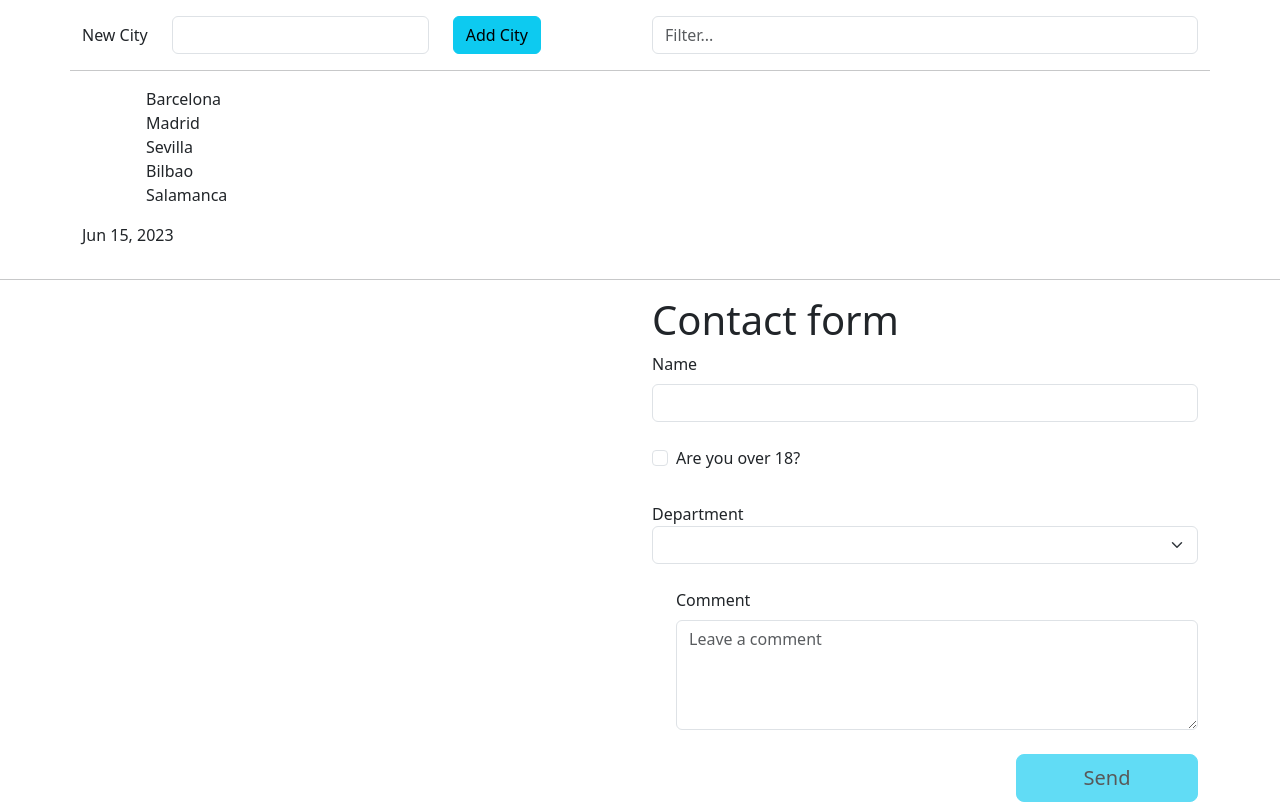
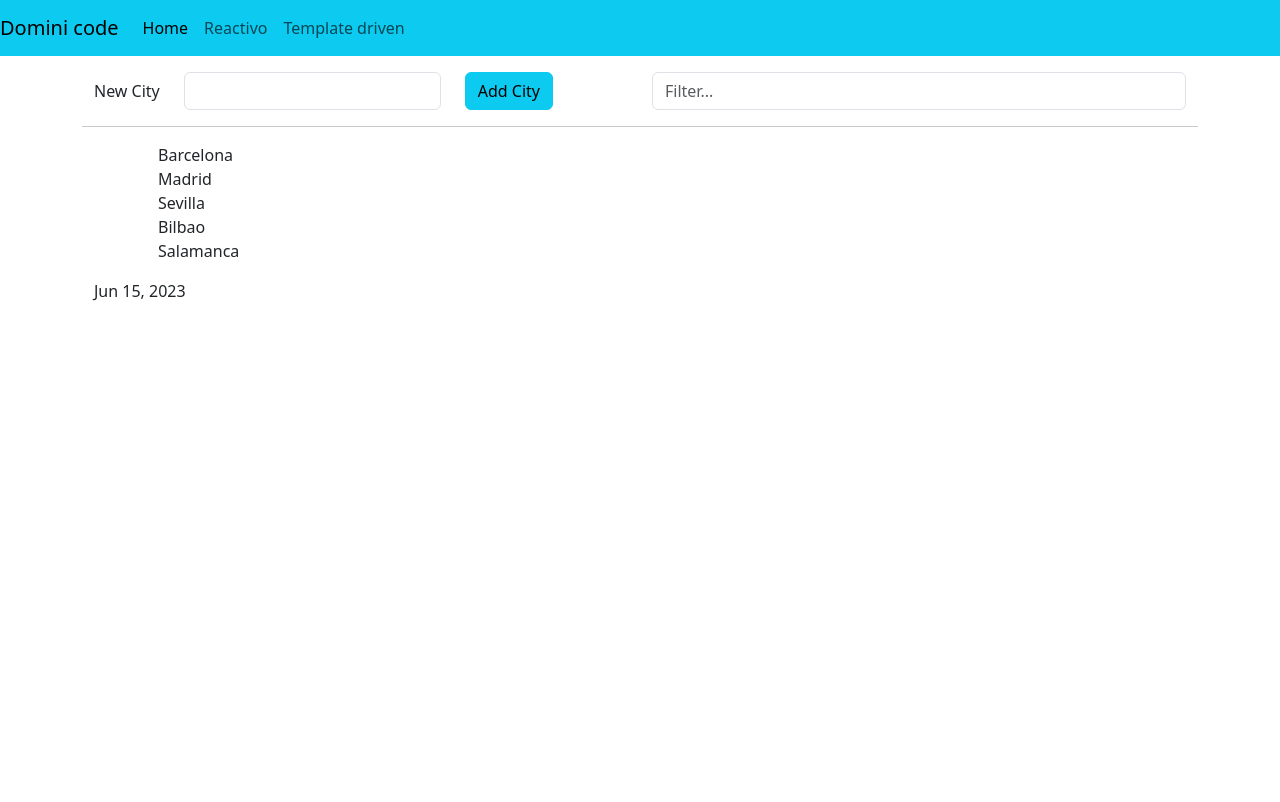
Before and after one commit to Sahurtaro/entrenamiento-angular, an Angular app: page /home in a window 1280 px wide. Built offline with nearby package versions, Linux system fonts and the light colour scheme.

Commit message:
Día 16 - Configuración de rutas

```diff
--- a/src/app/app.component.html
+++ b/src/app/app.component.html
@@ -1,49 +1,8 @@
+<app-navbar></app-navbar>
 <div class="container">
   <div class="row">
-    <div class="col-md-6 my-3">
-      <app-form-new-item
-        (newItemEvent)="addNewCity($event)"
-        [label]="'City'"
-        [className]="'btn-info'"
-      ></app-form-new-item>
-    </div>
-    <div class="col-md-6 my-3">
-      <input
-        type="text"
-        class="form-control"
-        placeholder="Filter..."
-        [(ngModel)]="criteria"
-      />
-    </div>
-    <hr />
-    <div class="col-md-8">
-      <ul>
-        <app-cities
-          *ngFor="let city of cities | filter : criteria"
-          (cityClickedEvent)="onCityClicked($event)"
-          [city]="city"
-          [selection]="selection"
-        ></app-cities>
-      </ul>
-    </div>
-    <p>{{ "6/15/2023, 10:18 AM " | date }}</p>
-    <div class="col-md-4">
-      <div *ngIf="selection">
-        <p>Your city is {{ selection }}</p>
-
-        <app-button (click)="onClear()" [color]="'blue'" [label]="'Clear'" />
-      </div>
+    <div class="col-12">
+      <router-outlet></router-outlet>
     </div>
   </div>
 </div>
-<hr />
-<div class="container">
-  <div class="row">
-    <div class="col-6">
-      <!-- <app-contact></app-contact> -->
-    </div>
-    <div class="col-6">
-      <app-contact-reactive></app-contact-reactive>
-    </div>
-  </div>
-</div>
--- a/src/app/contact/contact.component.html
+++ b/src/app/contact/contact.component.html
@@ -1,4 +1,3 @@
-<pre>{{ contactForm.value | json }}</pre>
 <h1>Contact form</h1>
 <form (ngSubmit)="onSubmit(contactForm.value)" #contactForm="ngForm">
   <div class="mb-4">
--- /dev/null
+++ b/src/app/home/home.component.html
@@ -0,0 +1,37 @@
+<div class="container">
+  <div class="row">
+    <div class="col-md-6 my-3">
+      <app-form-new-item
+        (newItemEvent)="addNewCity($event)"
+        [label]="'City'"
+        [className]="'btn-info'"
+      ></app-form-new-item>
+    </div>
+    <div class="col-md-6 my-3">
+      <input
+        type="text"
+        class="form-control"
+        placeholder="Filter..."
+        [(ngModel)]="criteria"
+      />
+    </div>
+    <hr />
+    <div class="col-md-8">
+      <ul>
+        <app-cities
+          *ngFor="let city of cities | filter : criteria"
+          (cityClickedEvent)="onCityClicked($event)"
+          [city]="city"
+          [selection]="selection"
+        ></app-cities>
+      </ul>
+    </div>
+    <p>{{ "6/15/2023, 10:18 AM " | date }}</p>
+    <div class="col-md-4">
+      <div *ngIf="selection">
+        <p>Your city is {{ selection }}</p>
+        <app-button (click)="onClear()" [color]="'blue'" [label]="'Clear'" />
+      </div>
+    </div>
+  </div>
+</div>
--- /dev/null
+++ b/src/app/home/home.component.ts
@@ -0,0 +1,27 @@
+import { Component } from '@angular/core';
+
+@Component({
+  selector: 'app-home',
+  templateUrl: './home.component.html',
+  styleUrls: ['./home.component.scss'],
+})
+export class HomeComponent {
+  criteria = '';
+  cities = ['Barcelona', 'Madrid', 'Sevilla', 'Bilbao', 'Salamanca'];
+  name!: string;
+  selection!: string;
+  url =
+    'https://assets.nintendo.com/image/upload/ar_16:9,c_lpad,w_656/b_white/f_auto/q_auto/ncom/software/switch/70010000003208/4643fb058642335c523910f3a7910575f56372f612f7c0c9a497aaae978d3e51';
+  title = 'Día 4 del reto';
+
+  addNewCity(city: string): void {
+    this.cities.push(city);
+  }
+  onCityClicked(city: string): void {
+    console.log('City ->', city);
+    this.selection = city;
+  }
+  onClear(): void {
+    this.selection = '';
+  }
+}
--- /dev/null
+++ b/src/app/navbar/navbar.component.html
@@ -0,0 +1,39 @@
+<nav class="navbar navbar-expand-lg navbar-light bg-info">
+  <a class="navbar-brand" routerLink="/home">Domini code</a>
+  <button
+    class="navbar-toggler"
+    type="button"
+    data-toggle="collapse"
+    data-target="#navbarNav"
+    aria-controls="navbarNav"
+    aria-expanded="false"
+    aria-label="Toggle navigation"
+  >
+    <span class="navbar-toggler-icon"></span>
+  </button>
+  <div class="collapse navbar-collapse" id="navbarNav">
+    <ul class="navbar-nav">
+      <li class="nav-item">
+        <a class="nav-link" routerLinkActive="active" routerLink="/home"
+          >Home
+        </a>
+      </li>
+      <li class="nav-item">
+        <a
+          class="nav-link"
+          routerLinkActive="active"
+          routerLink="/contact-reactive"
+          >Reactivo</a
+        >
+      </li>
+      <li class="nav-item">
+        <a
+          class="nav-link"
+          routerLinkActive="active"
+          routerLink="/contact-template"
+          >Template driven</a
+        >
+      </li>
+    </ul>
+  </div>
+</nav>
```
Also changed, not shown: src/app/app.module.ts (+12 -1 lines), src/app/app.routing.module.ts (added, +17 -0 lines), src/app/navbar/navbar.component.ts (added, +10 -0 lines), src/app/home/home.component.scss (added), src/app/navbar/navbar.component.scss (added), 2 other files (tests, documents, lock files or other folders).
